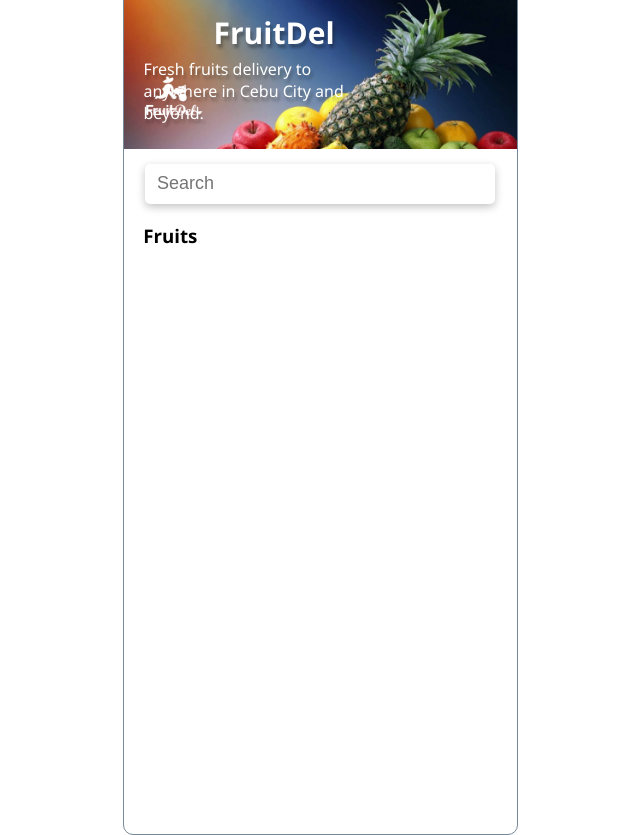
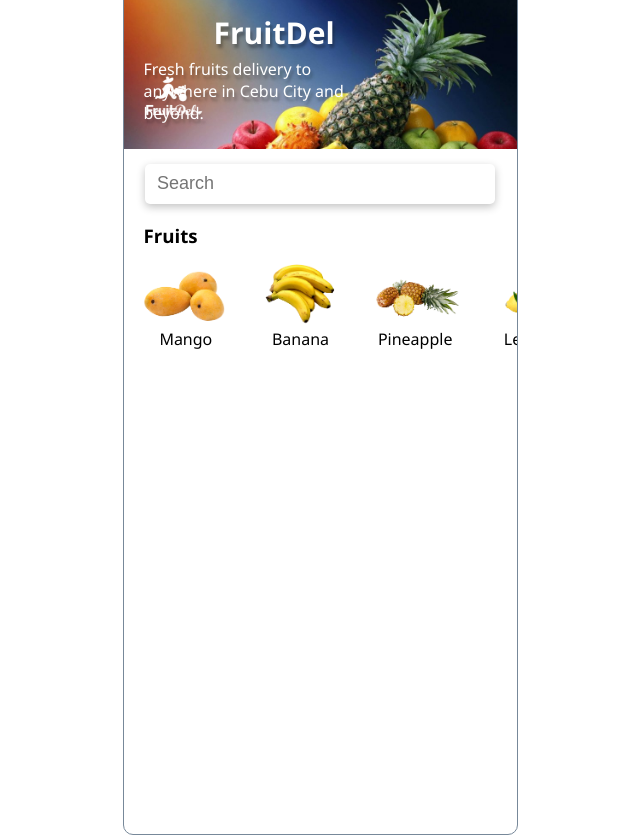
Before and after one commit to Kristoff-Villanueva/fruitdelApp, a website with bundled scripts: page index.html in a window 1280 px wide. Shown: the whole page, without its empty margins (320-960 px from the left). Built offline with nearby package versions, Linux system fonts and the light colour scheme.

Commit message:
added product scroller

```diff
--- a/fruitsData.js
+++ b/fruitsData.js
@@ -1,10 +1,10 @@
-let fruits = [
-	{ fruit: "Mango", Price: 120 },
-	{ fruit: "Banana", Price: 79 },
-	{ fruit: "Pineapple", Price: 60 },
-	{ fruit: "Lemon", Price: 90 },
-	{ fruit: "Apple", Price: 50 },
-	{ fruit: "Orange", Price: 45 },
+const fruits = [
+	{ fruit: "Mango", Price: 120, image: "./images/mango.png" },
+	{ fruit: "Banana", Price: 79, image: "./images/banana.png" },
+	{ fruit: "Pineapple", Price: 60, image: "./images/pineapple.png" },
+	{ fruit: "Lemon", Price: 90, image: "./images/lemon.png" },
+	{ fruit: "Apple", Price: 50, image: "./images/apple.png" },
+	{ fruit: "Orange", Price: 45, image: "./images/orange.png" },
 ];
 
-export default fruits;
+export default fruits
--- a/index.html
+++ b/index.html
@@ -39,9 +39,15 @@
 				</section>
 				<div class="product-div">
 					<h3 class="category-text">Fruits</h3>
+					<div class="media-scroller" id="media-scroller">
+						<div class="media-element">
+							<img class="media-image" src="./images/apple.png" alt="" />
+							<p class="media-text">Apple</p>
+						</div>
+					</div>
 				</div>
 			</main>
 		</div>
-		<script src="script.js"></script>
+		<script src="script.js" type="module"></script>
 	</body>
 </html>
--- a/script.js
+++ b/script.js
@@ -0,0 +1,17 @@
+import fruits from "./fruitsData.js";
+
+const mediaScroller = document.getElementById("media-scroller");
+
+function renderFruits() {
+	const fruitElements = fruits.map(function (item) {
+		return `
+        <div class="media-element">
+            <img class="media-image" src="${item.image}" alt="" />
+            <p class="media-text">${item.fruit}</p>
+        </div>
+            `;
+	});
+	mediaScroller.innerHTML = fruitElements.join('');
+}
+
+renderFruits();
--- a/styles.css
+++ b/styles.css
@@ -91,10 +91,37 @@
 
 .category-text {
 	text-align: left;
+	margin-left: 20px;
+	margin-bottom: 0px;
 }
 
 .product-div {
+	/* display: flex; */
+	justify-content: flex-start;
+	width: 100%;
+}
+
+.media-image {
+	width: 100px;
+	margin-left: 50px;
+}
+.media-text {
+	margin-top: -20px;
+	margin-left: 50px
+}
+
+.media-scroller {
+	display: grid;
+	gap:40px;
+	grid-auto-flow: column;
+	grid-auto-columns:19%;
+
+	overflow-x: auto;
+	overscroll-behavior-inline: contain;
+}
+
+.media-element {
 	display: flex;
-	justify-content: flex-start;
-	width: 90%;
+	flex-direction: column;
+	align-items: center;
 }
```
Also changed, not shown: package.json (added, +19 -0 lines), images/apple.png (added), images/banana.png (added), images/lemon.png (added), images/mango.png (added), images/orange.png (added), images/pineapple.png (added).
